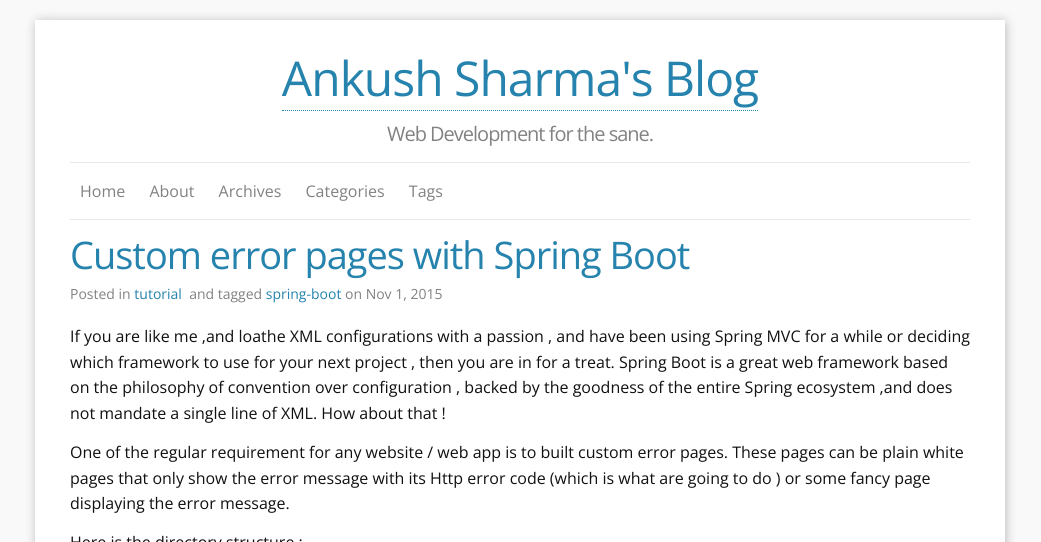
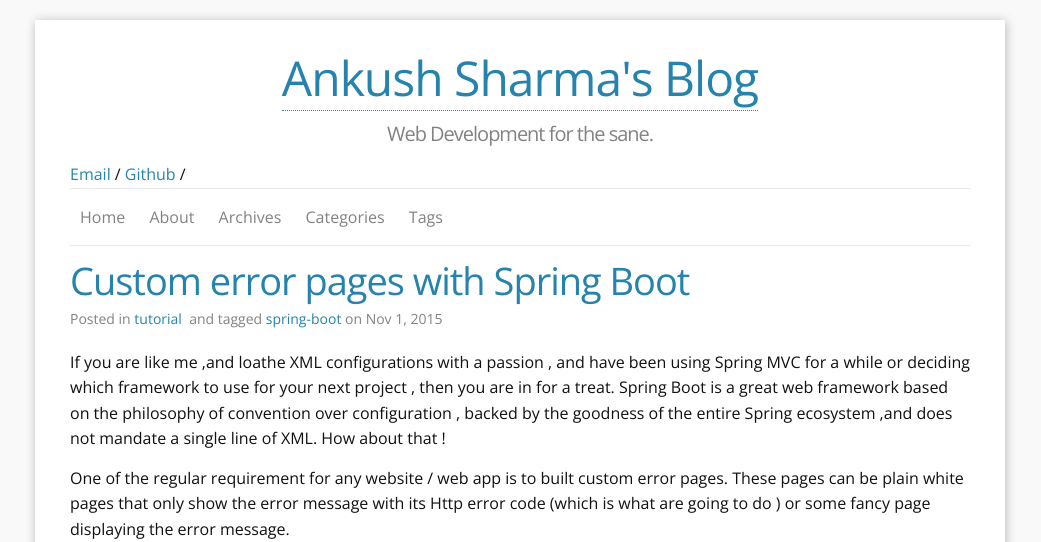
Before and after one commit to Ankush1992/Ankush1992.github.io, a Jekyll site: the page built from index.html, in a window 1280 px wide and 900 px high, cut to the strip 0-542 px from the top of the window. Shown: the whole strip, without its empty margins (120-1161 px from the left). Built offline with Jekyll 4.4.1, drawn with Linux system fonts in a browser that asks for light colours; nearby versions of some CDN libraries; the list of posts is cut into pages by our own code.

Commit message:
Update header.html

```diff
--- a/_includes/header.html
+++ b/_includes/header.html
@@ -4,6 +4,18 @@
 
     <h1 class="site-title"><a href="{{ site.baseurl }}/">{{ site.title }}</a></h1>
     <h3 class="site-meta">{{ site.tagline }}</h3>
+
+    {% if site.ShowContactInfo == "True" %}
+
+
+    {% if site.email != empty %}
+    <a href="mailto:{{site.email}}" title="mailto: {{site.email}}">Email</a> /
+    {% endif %}
+    {% if site.github_username != empty %}
+    <a href="https://github.com/{{site.github_username}}" title="GithubID: {{site.github_username}}">Github</a> /
+    {% endif %}
+
+    {% endif %}
 
     <nav class="site-nav">
       <a href="#" class="menu-icon">
```
